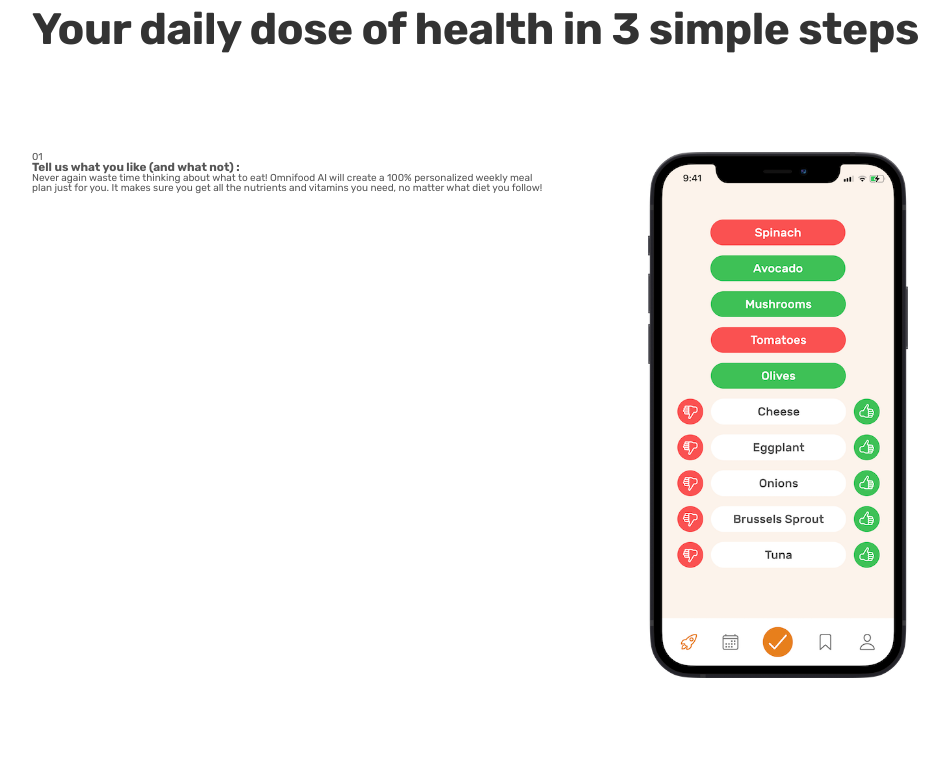
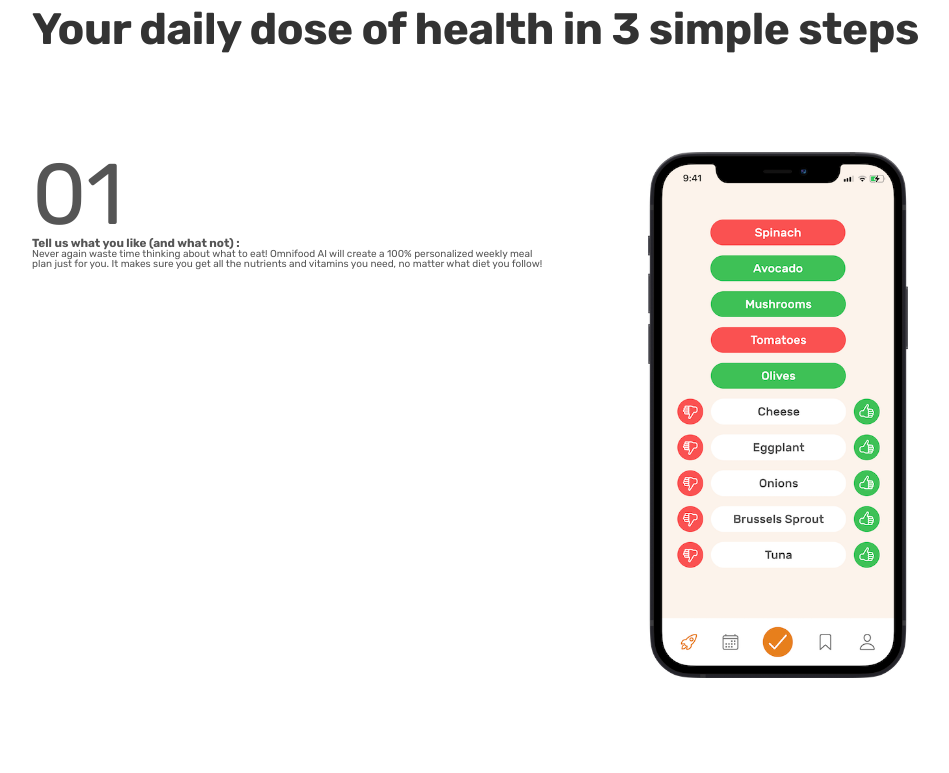
Before and after one commit to thuankxk2701/Omnifood, a plain HTML site: page content/index.html in a window 1280 px wide. Shown: the part 895-1668 px from the top of the page, without its empty margins (40-989 px from the left). Drawn offline with Linux system fonts and the light colour scheme.

Commit message:
Update style.css

```diff
--- a/content/css/style.css
+++ b/content/css/style.css
@@ -233,7 +233,9 @@ span {
 .section-how {
   padding: 0.96rem 0;
 }
-
+.step-number {
+  font-size: 8.6rem;
+}
 .step-img {
   width: 50%;
 }
```
